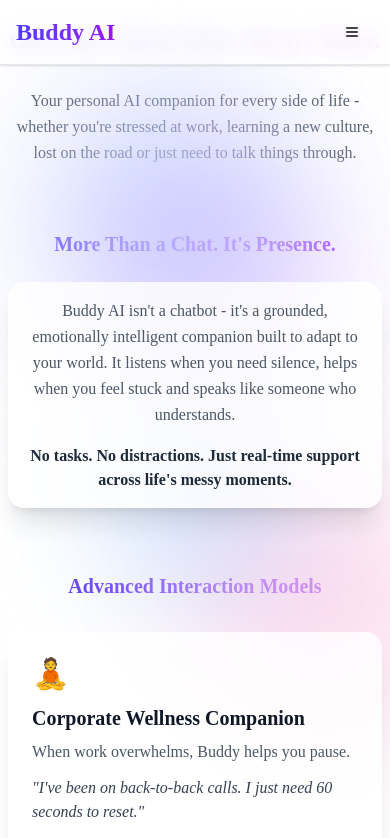
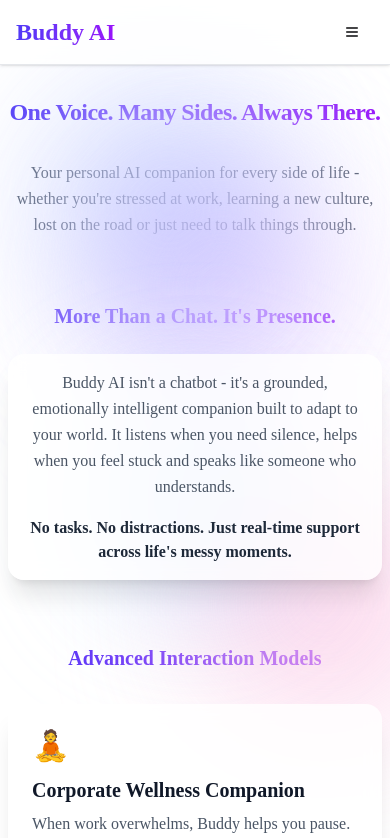
Before and after one commit to alvyn-tbh/buddy-companion, a Next.js app: page / in a window 390 px wide. Shown: the top 838 px of the page. Built offline with nearby package versions, Linux system fonts and the light colour scheme.

Commit message:
Adjust top padding for responsive homepage layout
Co-authored-by: alvyn <alvyn@thebinaryholdings.com>

```diff
--- a/app/page.tsx
+++ b/app/page.tsx
@@ -8,7 +8,7 @@ import Footer from '@/components/footer';
 
 export default function HomePage() {
   return (
-    <main className="min-h-screen w-full bg-white dark:bg-black px-2 sm:px-6 lg:px-8 py-6 space-y-8">
+    <main className="min-h-screen w-full bg-white dark:bg-black px-2 sm:px-6 lg:px-8 py-6 space-y-8 pt-24 sm:pt-28">
       {/* Animated Background Elements */}
       <div className="fixed inset-0 pointer-events-none">
         <div className="absolute top-20 left-10 w-64 h-64 bg-indigo-200 rounded-full mix-blend-multiply filter blur-3xl opacity-70 animate-blob"></div>
```
